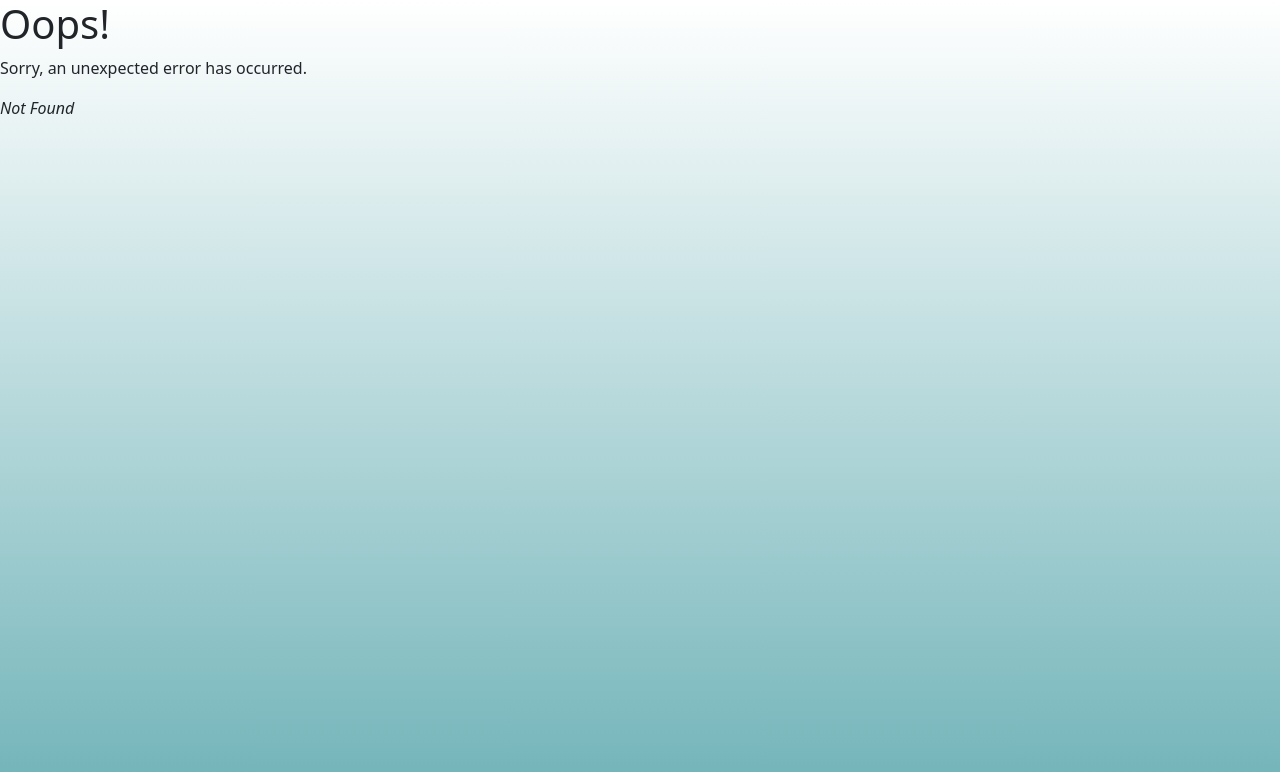
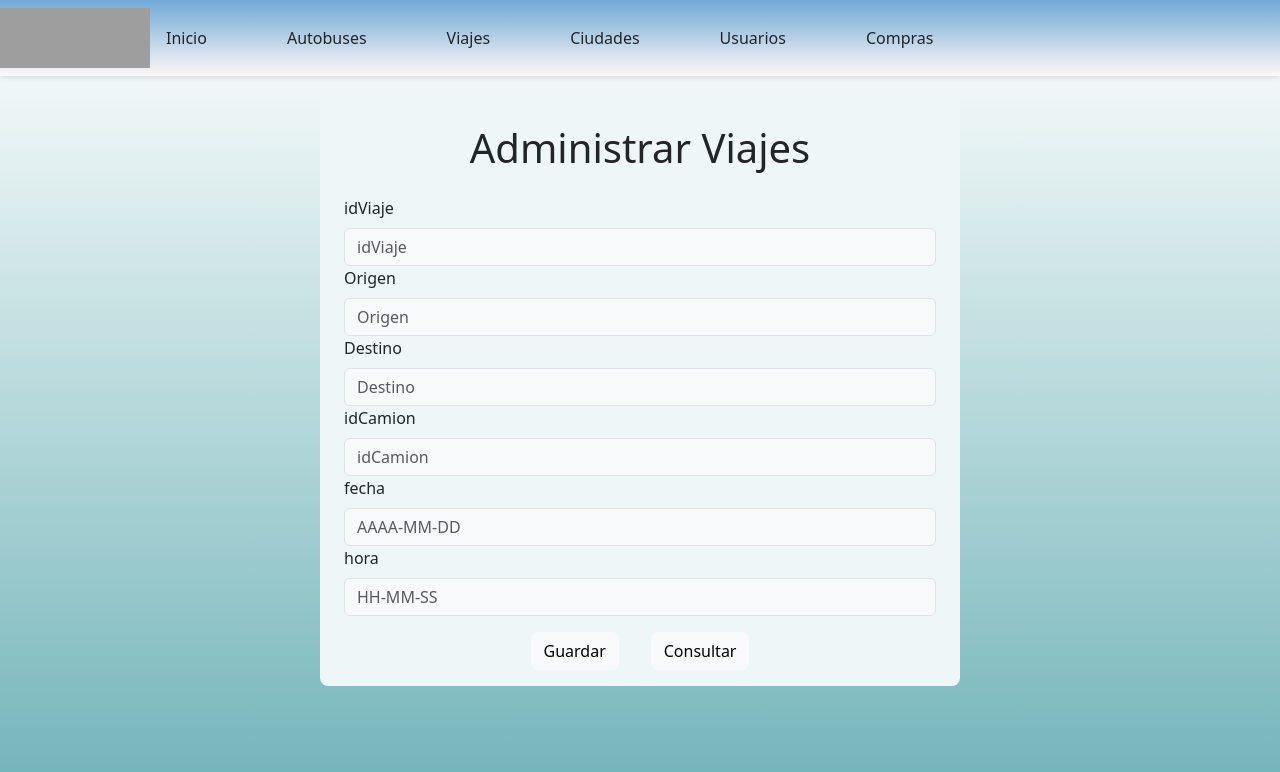
Before and after one commit to alxndro373/PagWeb, a React (Vite) app in the folder client/: page /administradorViaje in a window 1280 px wide. Before the commit this address had no page. Shown: the top 772 px of the page. Built offline with nearby package versions, Linux system fonts and the light colour scheme; grey boxes are pictures that could not be loaded.

Commit message:
change class to className on icon

```diff
--- a/client/src/administrador/components/Navbar.jsx
+++ b/client/src/administrador/components/Navbar.jsx
@@ -18,13 +18,13 @@ const Nav = () => {
                     <Link className="nav-link text-body" to="/administradorAutobus">Autobuses</Link>
                 </li>
                 <li className="nav-item me-5">
-                    <Link className="nav-link text-body" to="/newViaje">Viajes</Link>
+                    <Link className="nav-link text-body" to="/administradorViaje">Viajes</Link>
                 </li>
                 <li className="nav-item me-5">
-                    <Link className="nav-link text-body" to="/administradorCuidad">Cuidades</Link>
+                    <Link className="nav-link text-body" to="/administradorCuidad">Ciudades</Link>
                 </li>
                 <li className="nav-item me-5">
-                    <Link className="nav-link text-body" to="/newUsuario">Usuario</Link>
+                    <Link className="nav-link text-body" to="/administradorUsuario">Usuarios</Link>
                 </li>
                 <li className="nav-item">
                     <Link className="nav-link text-body" to="/newCompra">Compras</Link>
--- a/client/src/administrador/components/Table.jsx
+++ b/client/src/administrador/components/Table.jsx
@@ -28,8 +28,8 @@ const Table = ({title,cols,values, onDelete}) => {
 
                                     <td key={index}>{value[key]}</td>
                                 ))}
-                                <td><button onClick={() => onDelete(index)} className="btn"><i class="bi bi-trash3-fill"></i></button></td>
-                                <td> <button className="btn"><i class="bi bi-pencil-square"></i></button> </td>
+                                <td><button onClick={() => onDelete(index)} className="btn"><i className="bi bi-trash3-fill"></i></button></td>
+                                <td> <button className="btn"><i className="bi bi-pencil-square"></i></button> </td>
                             </tr>
                         ))
                     }
```
Also changed, not shown: client/src/main.jsx (+14 -4 lines).
